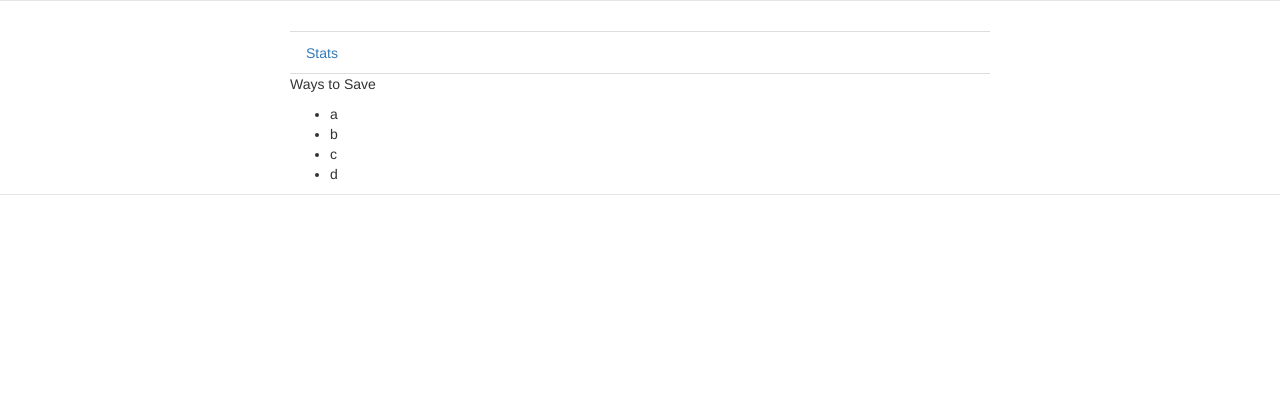
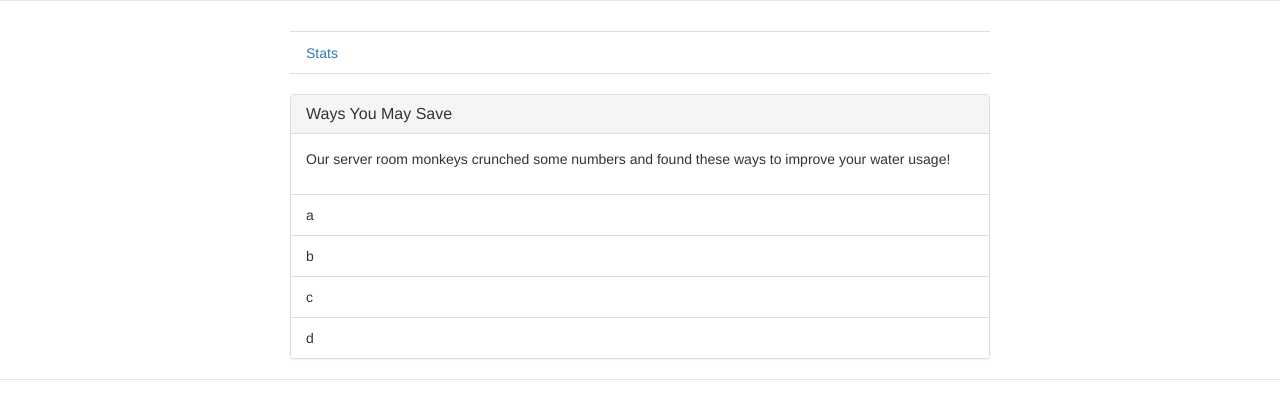
Before and after one commit to DarinM223/water-hackathon-repo, a website: page app/index.html in a window 1280 px wide. Drawn offline with nearby package versions, Linux system fonts and the light colour scheme; some packages are replaced by stand-ins of ours; files that its build step writes are made by us from their sources; no server answers.

Commit message:
some changes to the recs

```diff
--- a/app/styles/main.css
+++ b/app/styles/main.css
@@ -81,3 +81,8 @@ body {
     border-bottom: 0;
   }
 }
+
+#recwrapper {
+  margin-top:20px;
+  margin-bottom:20px;
+}
--- a/app/views/recommendations-widget.html
+++ b/app/views/recommendations-widget.html
@@ -1,6 +1,13 @@
-<p>Ways to Save</p>
-<ul id="reclist">
-    <li ng-repeat="n in recommendations">
-        {{n}}
-    </li>
-</ul>
+<div id="recwrapper" class="panel panel-default">
+  <div class="panel-heading">
+    <h3 id="rectitle" class="panel-title">Ways You May Save</h3>
+  </div>
+  <div class="panel-body">
+    <p>Our server room monkeys crunched some numbers and found these ways to improve your water usage!</p>
+  </div>
+  <ul id="reclist" class="list-group">
+    <li class="list-group-item "ng-repeat="n in recommendations">
+      {{n}}
+      </li>
+  </ul>
+</div>
```
